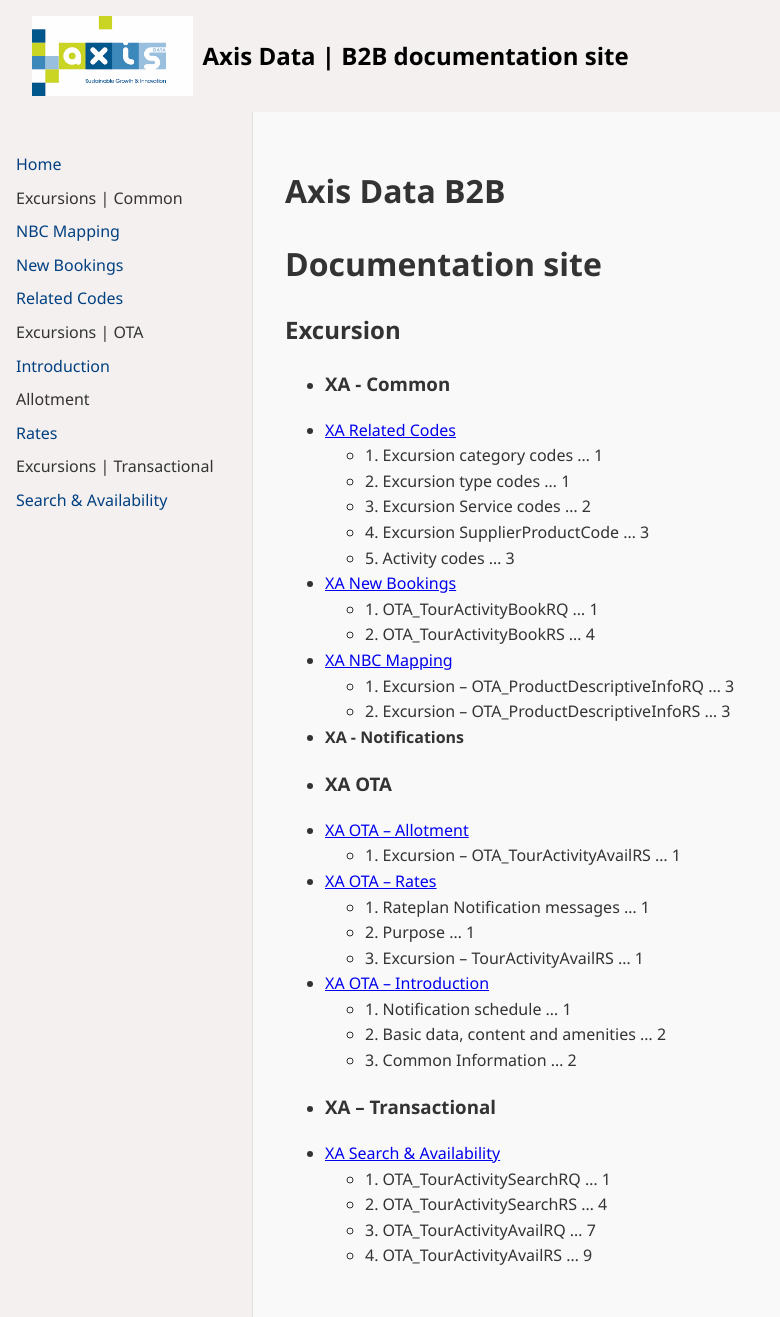
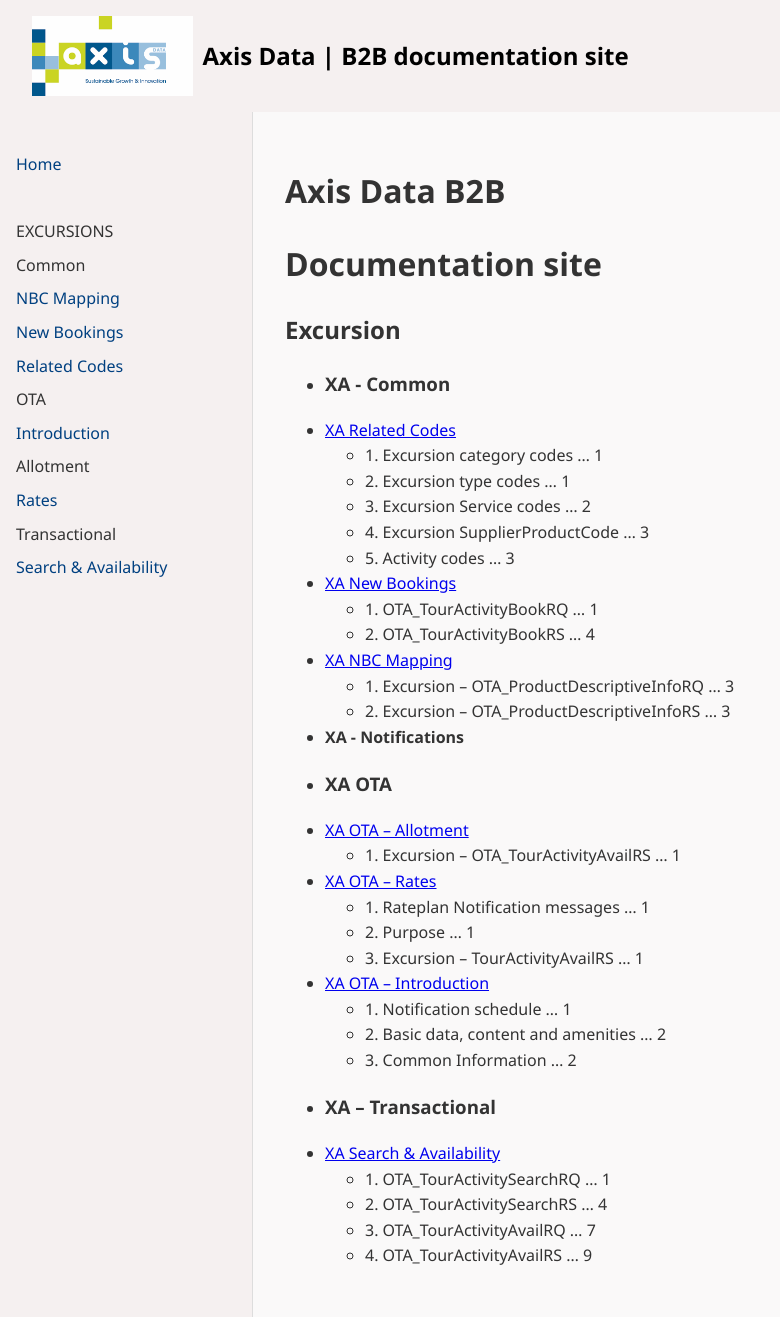
Before and after one commit to Axis-Data-SL/integrations_documentation, a Jekyll site: the page built from docs/index.md, in a window 1280 px wide. Shown: the whole page, without its empty margins (0-780 px from the left). Built offline with Jekyll 4.4.1, drawn with Linux system fonts in a browser that asks for light colours.

Commit message:
Update default.html

```diff
--- a/docs/_layouts/default.html
+++ b/docs/_layouts/default.html
@@ -21,19 +21,21 @@
     <div class="sidebar">
       <ul>
         <li><a href="{{ '/index.html' | relative_url }}">Home</a></li>
-        <li>Excursions | Common</li>
+        <li>&nbsp;</li>
+        <li>EXCURSIONS</li>
+        <li>Common</li>
           <ul>
             <li><a href="{{ '/Excursion/XA_Common/XA_NBC_Mapping.html' | relative_url }}">NBC Mapping</a></li>
             <li><a href="{{ '/Excursion/XA_Common/XA_New_Bookings.html' | relative_url }}">New Bookings</a></li>
             <li><a href="{{ '/Excursion/XA_Common/XA_Related_Codes.html' | relative_url }}">Related Codes</a></li>
           </ul>
-        <li>Excursions | OTA</li>
+        <li>OTA</li>
           <ul>
             <li><a href="{{ '/Excursion/XA_Notifications/XA_OTA/XA_OTA_Introduction.html' | relative_url }}">Introduction</a></li>
             <li><a href="{{ '/Excursion/XA_Notifications/XA_OTA/XA_OTA_Allotment.html' | relative_url }}"></a>Allotment</li>
             <li><a href="{{ '/Excursion/XA_Notifications/XA_OTA/XA_OTA_Rates.html' | relative_url }}">Rates</a></li>
           </ul>
-        <li>Excursions | Transactional</li>
+        <li>Transactional</li>
           <ul>
             <li><a href="{{ '/Excursion/XA_Transactional/XA_Search_Availability.html' | relative_url }}">Search & Availability</a></li>
           </ul>
```
